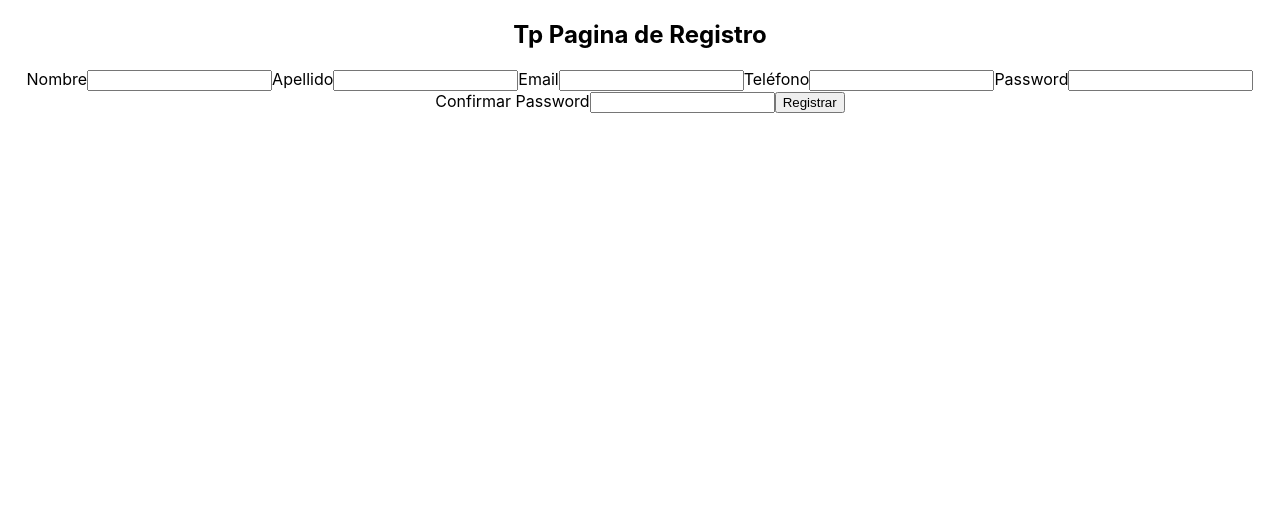
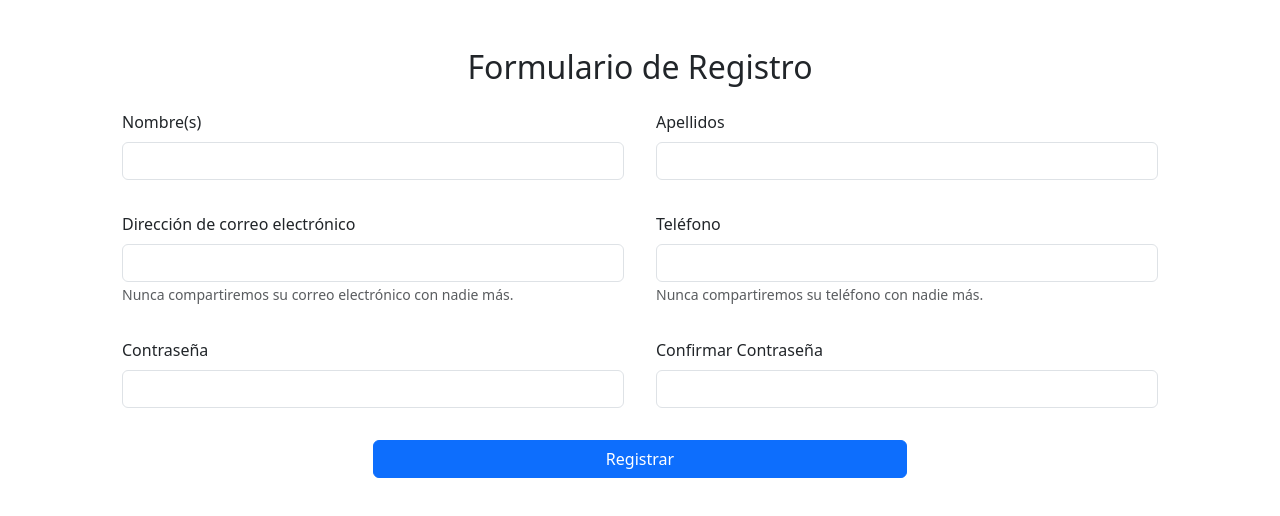
Before and after one commit to lbetancourtoliva/utn_reactjs, a React (Create React App) app: page / in a window 1280 px wide. Shown: the top 516 px of the page. Built offline with nearby package versions, Linux system fonts and the light colour scheme.

Commit message:
setup boostrap and update register form

```diff
--- a/package.json
+++ b/package.json
@@ -6,7 +6,9 @@
     "@testing-library/jest-dom": "^5.16.5",
     "@testing-library/react": "^13.4.0",
     "@testing-library/user-event": "^13.5.0",
+    "bootstrap": "^5.3.2",
     "react": "^18.2.0",
+    "react-bootstrap": "^2.9.0",
     "react-dom": "^18.2.0",
     "react-scripts": "5.0.1",
     "web-vitals": "^2.1.4"
--- a/src/App.css
+++ b/src/App.css
@@ -1,38 +1,6 @@
-.App {
-  text-align: center;
+.app {
+    padding: 3em;
 }
-
-.App-logo {
-  height: 40vmin;
-  pointer-events: none;
+.app h2 {
+    text-align: center;
 }
-
-@media (prefers-reduced-motion: no-preference) {
-  .App-logo {
-    animation: App-logo-spin infinite 20s linear;
-  }
-}
-
-.App-header {
-  background-color: #282c34;
-  min-height: 100vh;
-  display: flex;
-  flex-direction: column;
-  align-items: center;
-  justify-content: center;
-  font-size: calc(10px + 2vmin);
-  color: white;
-}
-
-.App-link {
-  color: #61dafb;
-}
-
-@keyframes App-logo-spin {
-  from {
-    transform: rotate(0deg);
-  }
-  to {
-    transform: rotate(360deg);
-  }
-}
--- a/src/App.js
+++ b/src/App.js
@@ -3,8 +3,8 @@ import Registro from './Registro'
 
 function App() {
   return (
-    <div className="App">
-      <h2>Tp Pagina de Registro</h2>
+    <div className="app container">
+      <h2>Formulario de Registro</h2>
       <Registro />
     </div>
   );
--- a/src/Registro.jsx
+++ b/src/Registro.jsx
@@ -1,34 +1,54 @@
-import React, { Component } from "react";
+import React, {Component} from 'react';
+import Button from 'react-bootstrap/Button';
+import Form from 'react-bootstrap/Form';
 
 class Registro extends Component {
     render() {
         function handleSubmit(e) {
-            e.preventDefault()
-            alert(`Registro enviado exitosamente!`)
+            e.preventDefault();
+            alert('Registro enviado exitosamente!');
         }
         return (
-            <form className="Registro">
-                <label>Nombre</label>
-                <input type="text" name="nombre" id="nombre_id"></input>
-
-                <label>Apellido</label>
-                <input type="text" name="apellido" id="apellido_id"></input>
-
-                <label>Email</label>
-                <input type="email" name="email" id="email_id"></input>
-
-                <label>Teléfono</label>
-                <input type="number" name="telefono" id="telefono_id"></input>
-
-                <label>Password</label>
-                <input type="password" name="password" id="password_id"></input>
-
-                <label>Confirmar Password</label>
-                <input type="password" name="confirmar_password" id="confirmar_password_id"></input>
-
-                <button onClick={handleSubmit}>Registrar</button>
-            </form>
+            <Form onSubmit={handleSubmit}>
+                <div className="row">
+                    <Form.Group className="col-xs-12 col-md-6 p-3" controlId="formBasicName">
+                        <Form.Label>Nombre(s)</Form.Label>
+                        <Form.Control type="text"/>
+                    </Form.Group>
+                    <Form.Group className="col-xs-12 col-md-6 p-3" controlId="formBasicLastName">
+                        <Form.Label>Apellidos</Form.Label>
+                        <Form.Control type="text"/>
+                    </Form.Group>
+                    <Form.Group className="col-xs-12 col-md-6 p-3" controlId="formBasicEmail">
+                        <Form.Label>Dirección de correo electrónico</Form.Label>
+                        <Form.Control type="email"/>
+                        <Form.Text className="text-muted">
+                            Nunca compartiremos su correo electrónico con nadie más.
+                        </Form.Text>
+                    </Form.Group>
+                    <Form.Group className="col-xs-12 col-md-6 p-3" controlId="formBasicCellphone">
+                        <Form.Label>Teléfono</Form.Label>
+                        <Form.Control type="number"/>
+                        <Form.Text className="text-muted">
+                            Nunca compartiremos su teléfono con nadie más.
+                        </Form.Text>
+                    </Form.Group>
+                    <Form.Group className="col-xs-12 col-md-6 p-3" controlId="formBasicPassword">
+                        <Form.Label>Contraseña</Form.Label>
+                        <Form.Control type="password"/>
+                    </Form.Group>
+                    <Form.Group className="col-xs-12 col-md-6 p-3" controlId="formBasicConfirmPassword">
+                        <Form.Label>Confirmar Contraseña</Form.Label>
+                        <Form.Control type="password"/>
+                    </Form.Group>
+                </div>
+                <div className="row mt-3">
+                    <Button variant="primary" type="submit" className="col-xs-12 col-md-6 offset-xs-0 offset-md-3">
+                        Registrar
+                    </Button>
+                </div>
+            </Form>
         )
     }
 }
-export default Registro
+export default Registro;
--- a/src/index.css
+++ b/src/index.css
@@ -1,13 +1 @@
-body {
-  margin: 0;
-  font-family: -apple-system, BlinkMacSystemFont, 'Segoe UI', 'Roboto', 'Oxygen',
-    'Ubuntu', 'Cantarell', 'Fira Sans', 'Droid Sans', 'Helvetica Neue',
-    sans-serif;
-  -webkit-font-smoothing: antialiased;
-  -moz-osx-font-smoothing: grayscale;
-}
-
-code {
-  font-family: source-code-pro, Menlo, Monaco, Consolas, 'Courier New',
-    monospace;
-}
+@import url('~bootstrap/dist/css/bootstrap.min.css');
```
Also changed, not shown: 1 other file (tests, documents, lock files or other folders).
